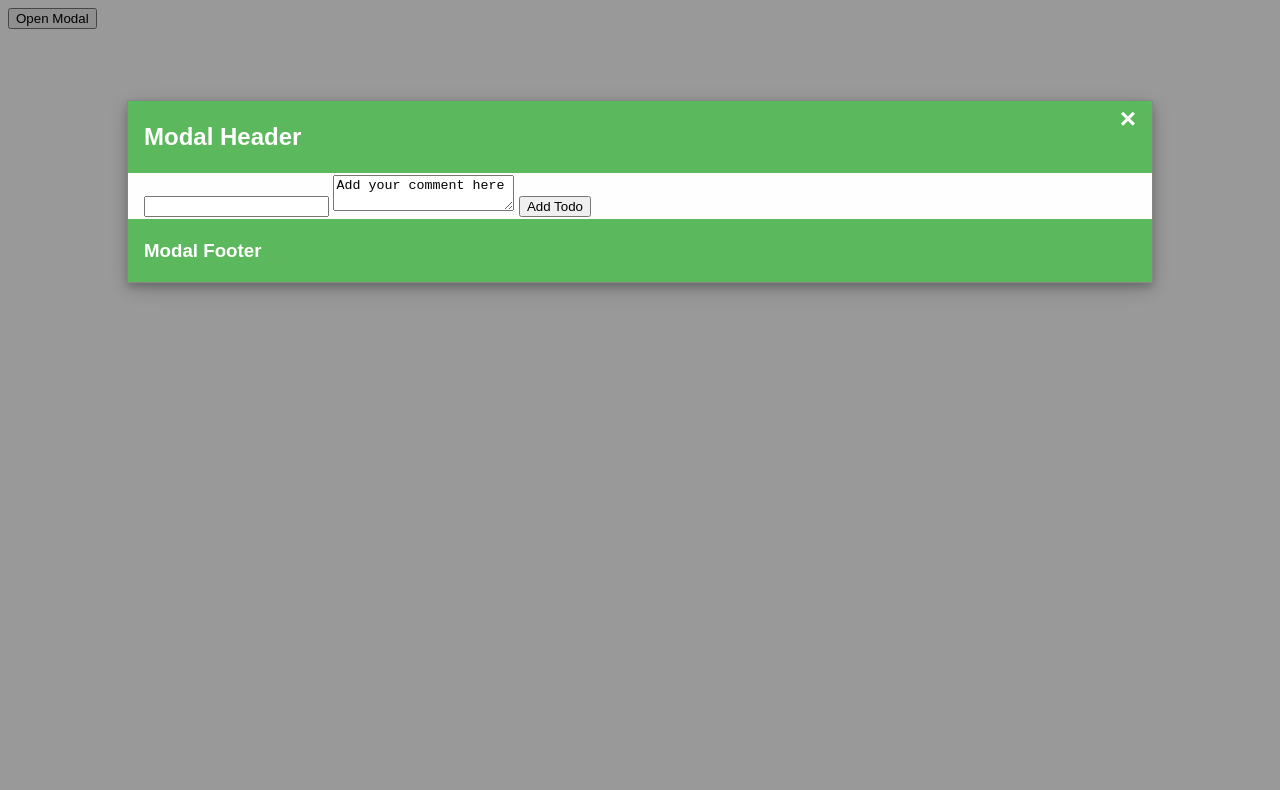
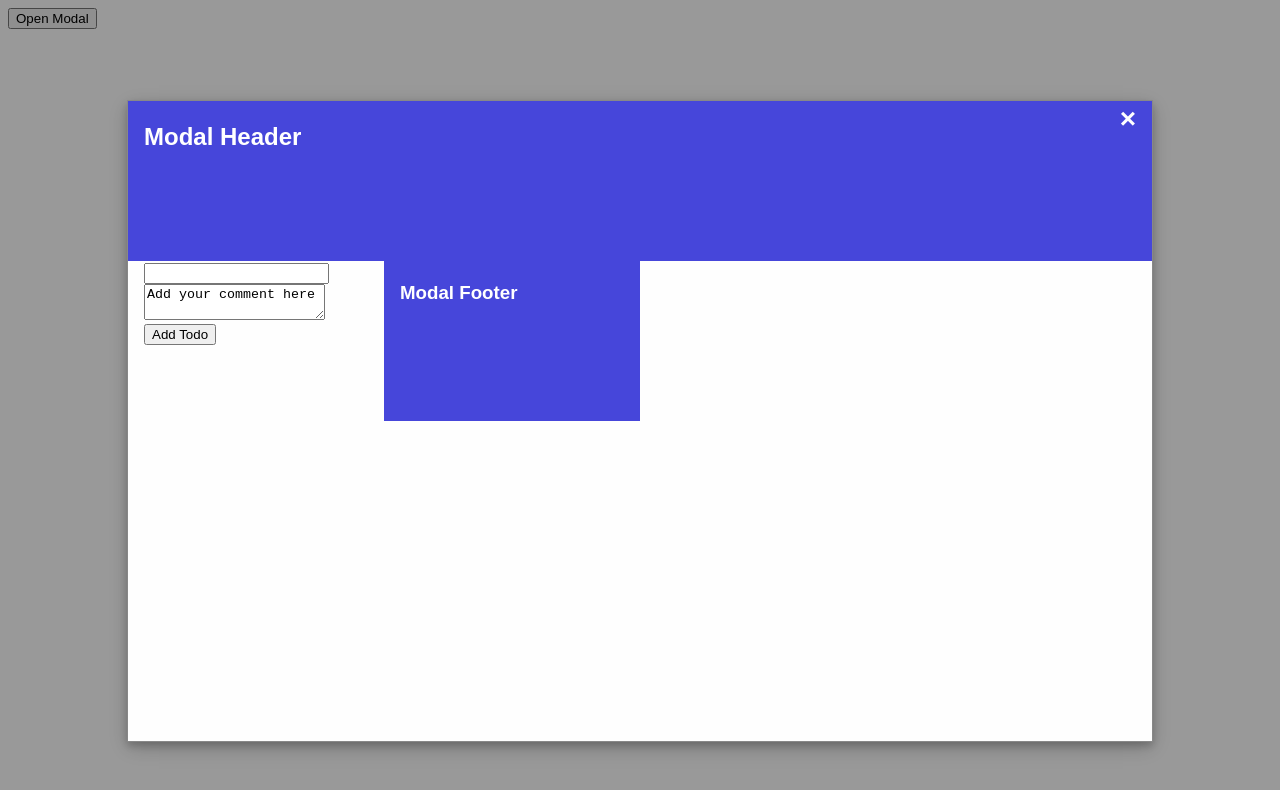
Before and after one commit to muratcan-yuksel/To-do-list, a plain HTML site: page index.html in a window 1280 px wide. Both pictures are taken after a click on the button "Open Modal". Drawn offline with Linux system fonts and the light colour scheme.

Commit message:
adding a grid system into the modal

```diff
--- a/style.css
+++ b/style.css
@@ -19,12 +19,16 @@ body {
 
 /* Modal Content */
 .modal-content {
-  position: relative;
+  /*position: relative;*/
+  display: grid;
+  grid-template-columns: repeat(4, 1fr);
+  grid-template-rows: repeat(4, 1fr);
   background-color: #fefefe;
   margin: auto;
   padding: 0;
   border: 1px solid #888;
   width: 80%;
+  height: 80%;
   box-shadow: 0 4px 8px 0 rgba(0, 0, 0, 0.2), 0 6px 20px 0 rgba(0, 0, 0, 0.19);
   -webkit-animation-name: animatetop;
   -webkit-animation-duration: 0.4s;
@@ -71,8 +75,9 @@ body {
 }
 
 .modal-header {
+  grid-column: 1/5;
   padding: 2px 16px;
-  background-color: #5cb85c;
+  background-color: rgb(70, 70, 218);
   color: white;
 }
 
@@ -82,6 +87,6 @@ body {
 
 .modal-footer {
   padding: 2px 16px;
-  background-color: #5cb85c;
+  background-color: rgb(70, 70, 218);
   color: white;
 }
```
Also changed, not shown: index.html (+1 -0 lines).
